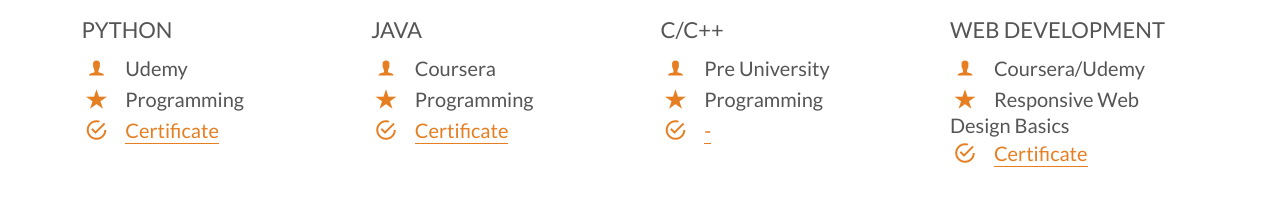
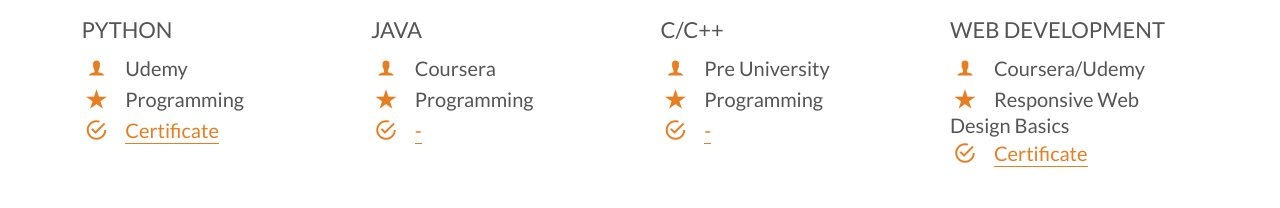
Before and after one commit to MOHANANKA-C/github.portfo.io, a plain HTML site: page index.html in a window 1280 px wide. Shown: the part 3597-3805 px from the top of the page. Drawn offline with nearby package versions, Linux system fonts and the light colour scheme; files whose address does not match are found by name.

Commit message:
Update index.html

```diff
--- a/index.html
+++ b/index.html
@@ -205,7 +205,7 @@
                         </div>
                          <div class="city-feature">
                             <i class="ion-android-checkmark-circle icon-small"></i>
-                            <a href="#">Certificate</a>
+                            <a href="#">-</a>
                         </div>
                     </div>
                     <div class="col span-1-of-4 box">
```
